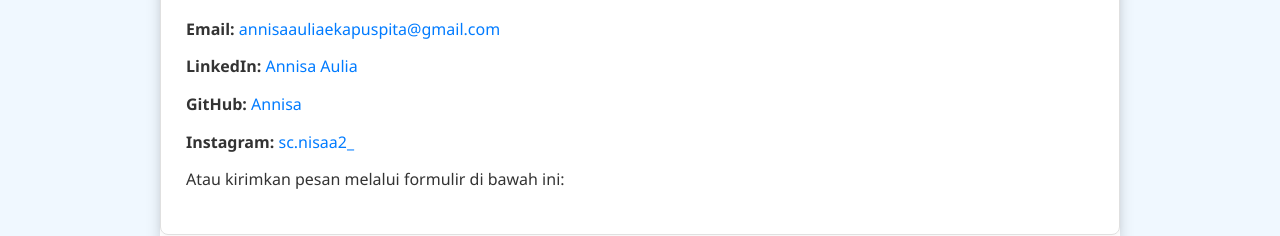
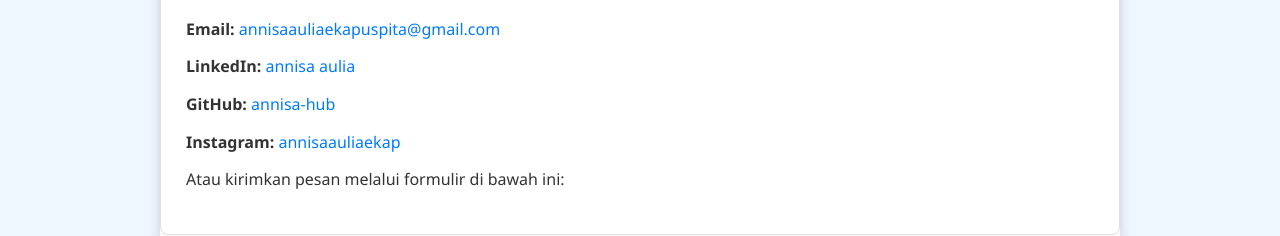
Before and after one commit to annisa-hub/portofolio-dns, a plain HTML site: page contact.html in a window 1280 px wide. Shown: the part 295-531 px from the top of the page. Drawn offline with Linux system fonts and the light colour scheme.

Commit message:
Update contact.html

```diff
--- a/contact.html
+++ b/contact.html
@@ -24,9 +24,9 @@
             <p>Saya terbuka untuk kolaborasi dan kesempatan baru. Jangan ragu untuk menghubungi saya melalui informasi di bawah ini:</p>
             <ul>
                 <li><strong>Email:</strong> <a href="mailto:annisaauliaekapuspita@gmail.com">annisaauliaekapuspita@gmail.com</a></li>
-                <li><strong>LinkedIn:</strong> <a href="https://linkedin.com/in/usernameanda" target="_blank">Annisa Aulia</a></li>
-                <li><strong>GitHub:</strong> <a href="https://github.com/usernameanda" target="_blank">Annisa</a></li>
-                <li><strong>Instagram:</strong> <a href="https://instagram.com/usernameanda" target="_blank">sc.nisaa2_</a></li>
+                <li><strong>LinkedIn:</strong> <a href="https://www.linkedin.com/in/annisa-aulia-73031228a/" target="_blank">annisa aulia</a></li>
+                <li><strong>GitHub:</strong> <a href="https://github.com/annisa-hub" target="_blank">annisa-hub</a></li>
+                <li><strong>Instagram:</strong> <a href="https://www.instagram.com/annisaauliaekap/" target="_blank">annisaauliaekap</a></li>
                 <li>Atau kirimkan pesan melalui formulir di bawah ini:</li>
             </ul>
         </div>
@@ -55,4 +55,5 @@
         <p>&copy; 2025 Annisa Aulia Eka Puspita</p>
     </footer>
 </body>
+
 </html>
```
